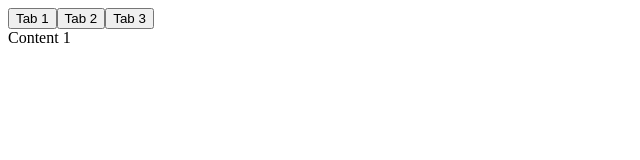
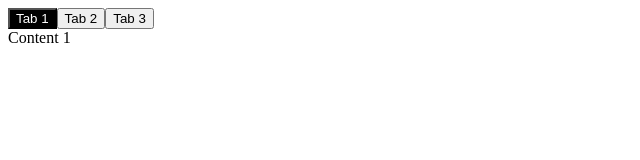
Before and after one commit to Hollyw00d/react-accessible-tabs, a React (Vite) app: page / in a window 1280 px wide. Shown: the top 160 px of the page, without its empty margins (0-640 px from the left). Built offline with nearby package versions, Linux system fonts and the light colour scheme.

Commit message:
added active style for button

```diff
--- a/src/App.jsx
+++ b/src/App.jsx
@@ -65,6 +65,11 @@ const input = [
 
 const ActiveTabIdContext = createContext(input[0].tabId);
 
+const activeBtn = {
+  backgroundColor: '#000',
+  color: '#fff'
+};
+
 const hide = {
   display: 'none'
 };
@@ -103,12 +108,12 @@ function Tabs() {
     <div>
       <div>
         {input.map(tab => (
-          <TabBtn key={tab.tabId} tab={tab} activeTabId={activeTabId} activeTabIdHandler={activeTabIdHandler} />
+          <TabBtn key={tab.tabId} tab={tab} activeTabIdHandler={activeTabIdHandler} />
         ))}
       </div>
       <div className="tab-content">
         {input.map(tab => (
-          <TabContent key={tab.tabId} tab={tab} activeTabId={activeTabId} />
+          <TabContent key={tab.tabId} tab={tab} />
         ))}
       </div>
     </div>
@@ -119,7 +124,7 @@ function Tabs() {
 function TabBtn({tab, activeTabIdHandler}) {
   const activeTabId = useContext(ActiveTabIdContext);
 
-  return <button className={activeTabId === tab.tabId ? 'active' : ''} aria-selected={activeTabId === tab.tabId ? 'true' : 'false'} aria-controls={tab.tabId} id={tab.tabId} onClick={activeTabIdHandler}>{tab.tabText}</button>;
+  return <button role="tab" style={activeTabId === tab.tabId ? activeBtn : {}} aria-selected={activeTabId === tab.tabId ? 'true' : 'false'} aria-controls={tab.tabId} id={tab.tabId} onClick={activeTabIdHandler}>{tab.tabText}</button>;
 }
 
 function TabContent({tab}) {
```
